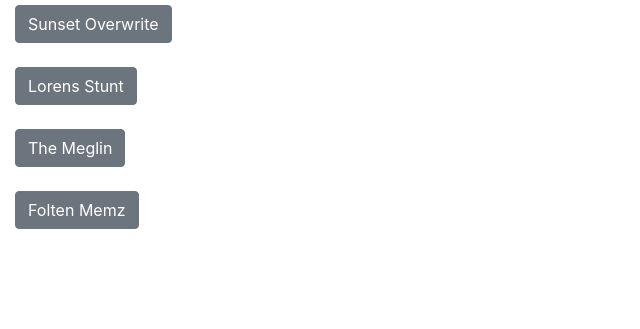
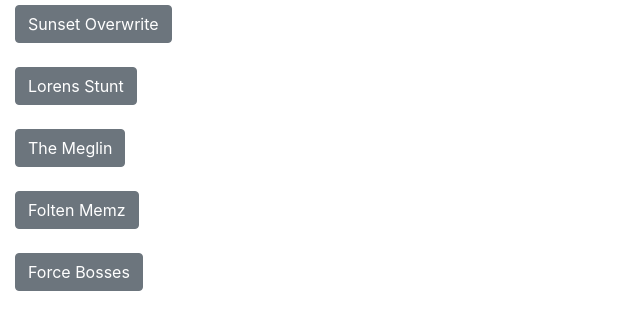
Before and after one commit to NTF121/trackermusic, a plain HTML site: page index.html in a window 1280 px wide. Shown: the part 51-380 px from the top of the page, without its empty margins (0-640 px from the left). Drawn offline with nearby package versions, Linux system fonts and the light colour scheme.

Commit message:
Update index.html

```diff
--- a/index.html
+++ b/index.html
@@ -17,7 +17,8 @@
       <a class="btn btn-secondary" href="sunset overwrite.html" role="button">Sunset Overwrite</a><br><br>
       <a class="btn btn-secondary" href="lorens stunt.html" role="button">Lorens Stunt</a><br><br>
       <a class="btn btn-secondary" href="The Meglin.html" role="button">The Meglin</a><br><br>
-      <a class="btn btn-secondary" href="Folten Memz.html" role="button">Folten Memz</a>
+      <a class="btn btn-secondary" href="Folten Memz.html" role="button">Folten Memz</a><br><br>
+      <a class="btn btn-secondary" href="force bosses.html" role="button">Force Bosses</a>
     </div>
 
 
```
